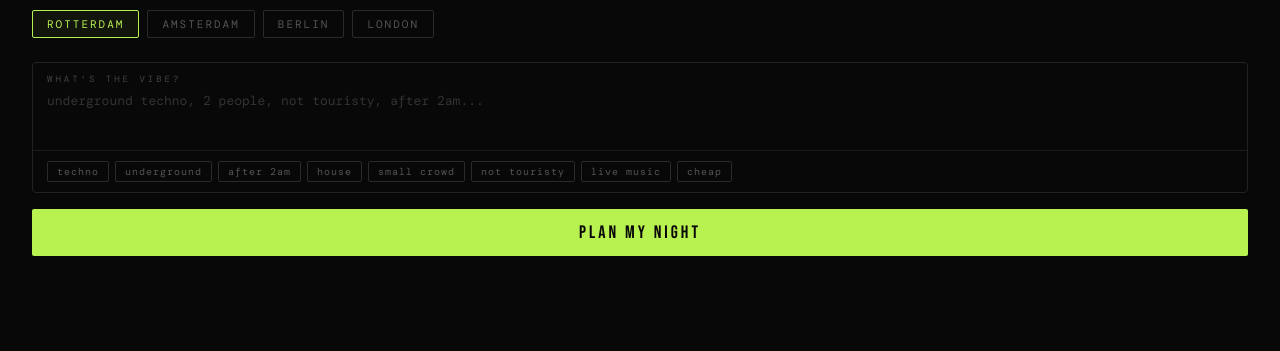
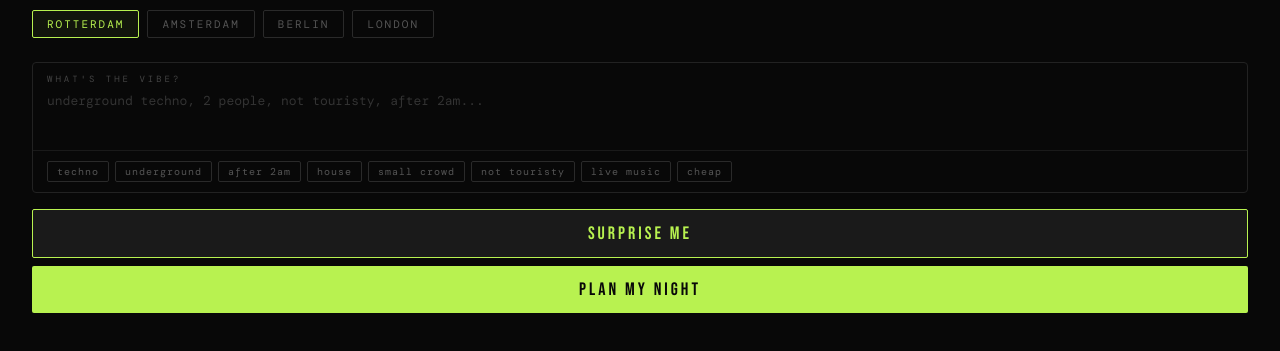
Before and after one commit to whatswithmert/tonight-vibe, a website: page public/index.html in a window 1280 px wide. Shown: the part 87-438 px from the top of the page. Drawn offline with nearby package versions, Linux system fonts and the light colour scheme; a web font is replaced by a local one.

Commit message:
surprise me button

```diff
--- a/public/index.html
+++ b/public/index.html
@@ -68,6 +68,10 @@
   </div>
 </div>
 
+
+<button class="btn" id="surpriseBtn" onclick="surprise()" style="background:#1a1a1a;color:#b8f250;border:1px solid #b8f250;margin-bottom:0.5rem;">
+  SURPRISE ME
+</button>
 <button class="btn" id="planBtn" onclick="plan()">PLAN MY NIGHT</button>
 
 <div class="loading" id="loading">
@@ -131,6 +135,23 @@
 
   btn.disabled = false;
 }
+
+async function surprise() {
+  const now = new Date();
+  const hour = now.getHours();
+  const people = prompt('How many people?', '2');
+  if (!people) return;
+
+  const timeContext = hour >= 0 && hour < 6 ? 'late night after ' + hour + 'am' :
+    hour >= 6 && hour < 11 ? 'early morning at ' + hour + 'am' :
+    hour >= 11 && hour < 15 ? 'lunchtime at ' + hour + 'pm' :
+    hour >= 15 && hour < 18 ? 'afternoon at ' + hour + 'pm' :
+    hour >= 18 && hour < 22 ? 'early evening at ' + hour + 'pm' :
+    'night at ' + hour + 'pm';
+
+  document.getElementById('vibeInput').value = 'spontaneous plan for ' + people + ' people, ' + timeContext + ', surprise us';
+  plan();
+}
 </script>
 </body>
 </html>
```
